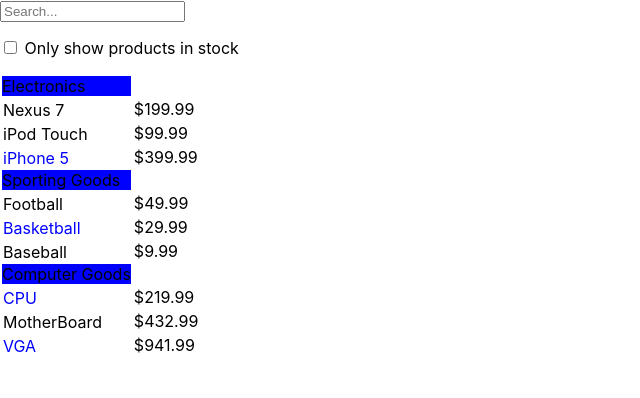
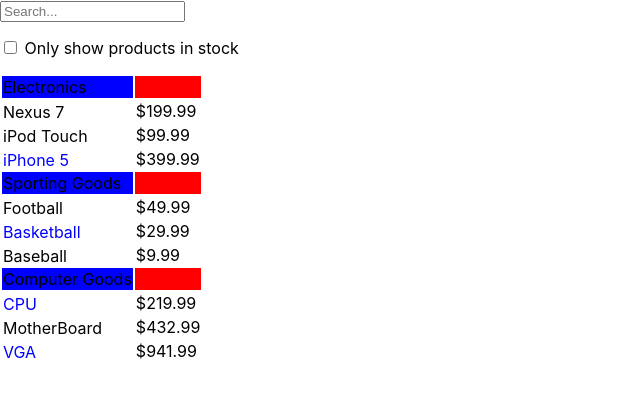
Before and after one commit to vibhuthasak/react-mock-project, a React (Create React App) app: page / in a window 1280 px wide. Shown: the top 398 px of the page, without its empty margins (0-640 px from the left). Built offline with nearby package versions, Linux system fonts and the light colour scheme.

Commit message:
keys added for the iterators to fix warning

```diff
--- a/src/Components/Components.js
+++ b/src/Components/Components.js
@@ -15,11 +15,13 @@
   );
 }
 
-
 // Product Category Row
 function ProductCategoryRow(props){
   return(
-    <tr style={{'backgroundColor': 'blue'}}>{props.ItemType}</tr>
+    <tr style={{'backgroundColor': 'blue'}}>
+      <td>{props.ItemType}</td>
+      <td style={{"backgroundColor": "red"}}></td>
+    </tr>
   );
 }
 
@@ -27,8 +29,12 @@
 function ProductTable(props){
   // Props : props.products
   // Need to identify how many diffrent categories
+  const filterText = props.filterText;
+  const inStockOnly = props.inStockOnly;
+
   const categories = []
   const tableRows = []
+
   props.products.forEach((product) => {
     // Checking if item already on categories list
     // If not includes, Add it to the list
@@ -38,11 +44,17 @@
   });
 
   // Adding rows to table according categories
-  categories.forEach((category) => {
-    tableRows.push(<ProductCategoryRow ItemType={category}/>)
-    props.products.forEach((product) => {
+  categories.forEach((category, key1) => {
+    tableRows.push(<ProductCategoryRow key={`${key1}`} ItemType={category}/>)
+    props.products.forEach((product, key2) => {
+      if (product.name.indexOf(filterText) === -1) {
+        return;
+      }
+      if (inStockOnly && !product.stocked) {
+        return;
+      }
       if ((product.category) === category) {
-        tableRows.push(<ProductRow ItemName={product.name} ItemPrice={product.price} inStock={product.stocked}/>)
+        tableRows.push(<ProductRow key={`${key1}${key2}`} ItemName={product.name} ItemPrice={product.price} inStock={product.stocked}/>)
       }
     })
   })
```
